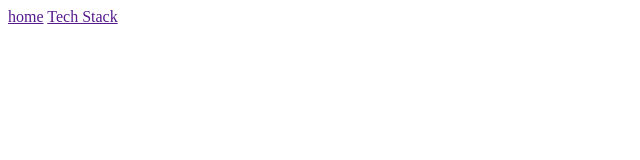
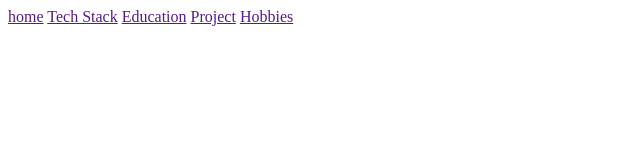
Before and after one commit to rakeshk2905/profile-rakesh, a plain HTML site: page index.html in a window 1280 px wide. Shown: the whole page, without its empty margins (0-640 px from the left). Drawn offline with Linux system fonts and the light colour scheme.

Commit message:
Added Extra Links third commit
Added Extra Links

```diff
--- a/index.html
+++ b/index.html
@@ -9,6 +9,9 @@
     <header>
         <a href="">home</a>
         <a href="">Tech Stack</a>
+        <a href="">Education</a>
+        <a href="">Project</a>
+        <a href="">Hobbies</a>
     </header>
 </body>
 </html>
```
